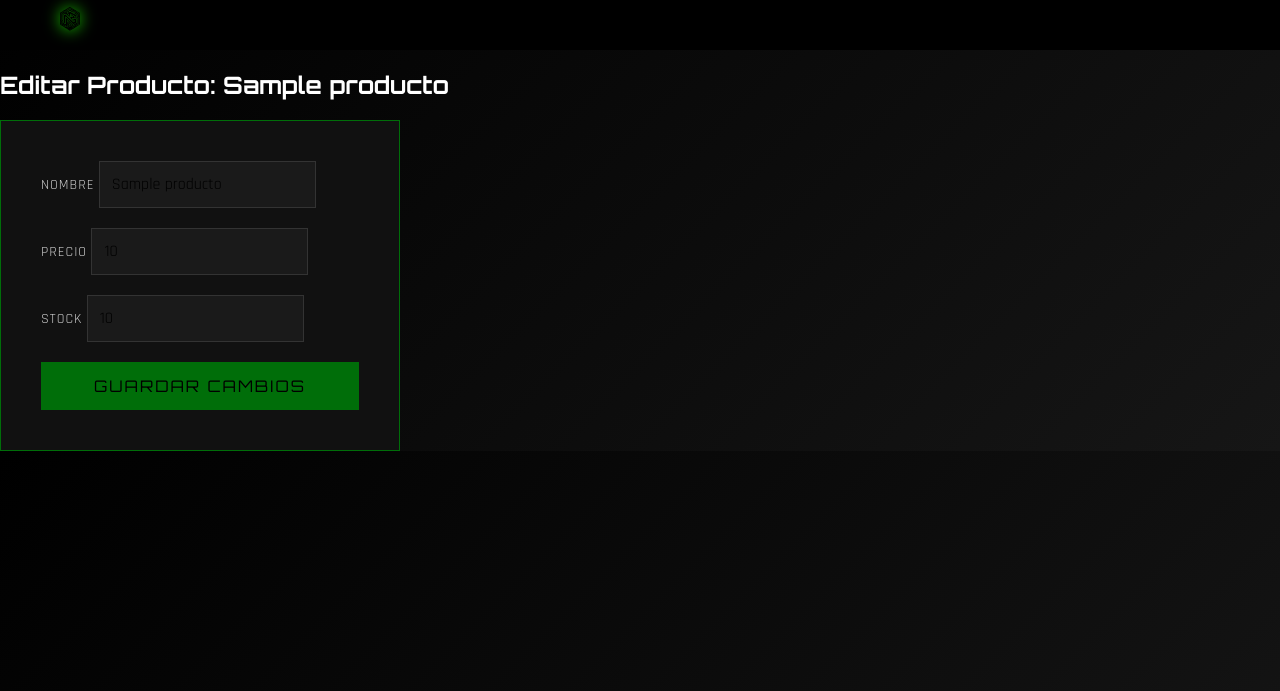
After one commit to davidrosero62-cpu/neo-grid-gaming, a Flask app: template templates/editar.html in a window 1280 px wide. The commit adds this page. Shown: the top 691 px of the page. Run offline with Flask 3, Linux system fonts and the light colour scheme; the template is opened without the code that fills it: most values are stand-ins (such as "Sample title", 1, 10 or a date in 2020).

Commit message:
Se añade la opcion de modificar productos en la base de datos

```diff
--- a/app.py
+++ b/app.py
@@ -12,11 +12,15 @@ app.config["UPLOAD_FOLDER"] = UPLOAD_FOLDER
 
 
 def obtener_conexion():
+    # Asegúrate de que TODAS estas líneas tengan los mismos espacios (4 espacios)
+    conn = mysql.connector.connect(
         host=os.getenv("DB_HOST"),
         user=os.getenv("DB_USER"),
         password=os.getenv("DB_PASSWORD"),
         database=os.getenv("DB_NAME"),
+        port=os.getenv("DB_PORT", 3306)
     )
+    return conn # Esta línea debe estar al mismo nivel que 'conn ='
 
 
 @app.route("/")
@@ -234,6 +238,33 @@ def eliminar_producto(id):
     except mysql.connector.Error as err:
         return f"Error al eliminar producto: {err}"
 
+@app.route("/modificar_producto/<int:id>", methods=["GET", "POST"])
+def modificar_producto(id):
+    if session.get("rol") != "admin":
+        return redirect(url_for("index"))
+
+    conexion = obtener_conexion()
+    cursor = conexion.cursor(dictionary=True)
+
+    if request.method == "POST":
+        nombre = request.form["nombre"]
+        precio = request.form["precio"]
+        stock = request.form["stock"]
+
+        cursor.execute("UPDATE producto SET nombre=%s, precio=%s, stock=%s WHERE id_producto=%s",
+                       (nombre, precio, stock, id))
+        conexion.commit()
+        cursor.close()
+        conexion.close()
+        flash("Producto actualizado correctamente", "exito")
+        return redirect(url_for("admin"))
+
+    cursor.execute("SELECT * FROM producto WHERE id_producto = %s", (id,))
+    producto = cursor.fetchone()
+    cursor.close()
+    conexion.close()
+
+    return render_template("editar.html", producto=producto)
 
 
 if __name__ == "__main__":
--- a/templates/admin.html
+++ b/templates/admin.html
@@ -131,6 +131,11 @@
                   class="btn-eliminar"
                   >Eliminar</a
                 >
+                <a
+                  href="{{ url_for('modificar_producto', id=producto.id_producto) }}"
+                  class="btn-eliminar"
+                  >Modificar</a
+                >
               </td>
             </tr>
             {% else %}
--- /dev/null
+++ b/templates/editar.html
@@ -0,0 +1,52 @@
+<!doctype html>
+<html lang="en">
+  <head>
+    <meta charset="UTF-8" />
+    <meta name="viewport" content="width=device-width, initial-scale=1.0" />
+    <link
+      href="https://fonts.googleapis.com/css2?family=Orbitron:wght@400;700;900&family=Rajdhani:wght@400;600;700&display=swap"
+      rel="stylesheet"
+    />
+    <link
+      rel="stylesheet"
+      href="https://cdnjs.cloudflare.com/ajax/libs/font-awesome/6.0.0/css/all.min.css"
+    />
+    <title>Modificar Producto</title>
+    <link rel="icon" href="../static/img/icon.png?v=1" type="image/x-icon" />
+    <link rel="stylesheet" href="{{ url_for('static', filename='css/style.css') }}" />
+  </head>
+<body>
+     <header>
+      <nav class="navbar">
+        <div class="logo">
+          <a href="{{ url_for('index') }}" class="logo-link">
+            <img src="{{ url_for('static', filename='img/logo.svg') }}" alt="Neo Grid Gaming" class="img-logo" />
+          </a>
+        </div>
+      </nav>
+    </header>
+
+    <main class="contenedor-formulario">
+        <h2>Editar Producto: {{ producto.nombre }}</h2>
+
+        <form method="POST" class="formulario">
+            <div class="grupo-input">
+                <label>Nombre</label>
+                <input type="text" name="nombre" value="{{ producto.nombre }}" required>
+            </div>
+
+            <div class="grupo-input">
+                <label>Precio</label>
+                <input type="number" name="precio" value="{{ producto.precio }}" step="0.01" required>
+            </div>
+
+            <div class="grupo-input">
+                <label>Stock</label>
+                <input type="number" name="stock" value="{{ producto.stock }}" required>
+            </div>
+
+            <button type="submit" class="btn-submit">Guardar Cambios</button>
+        </form>
+    </main>
+</body>
+</html>
```
